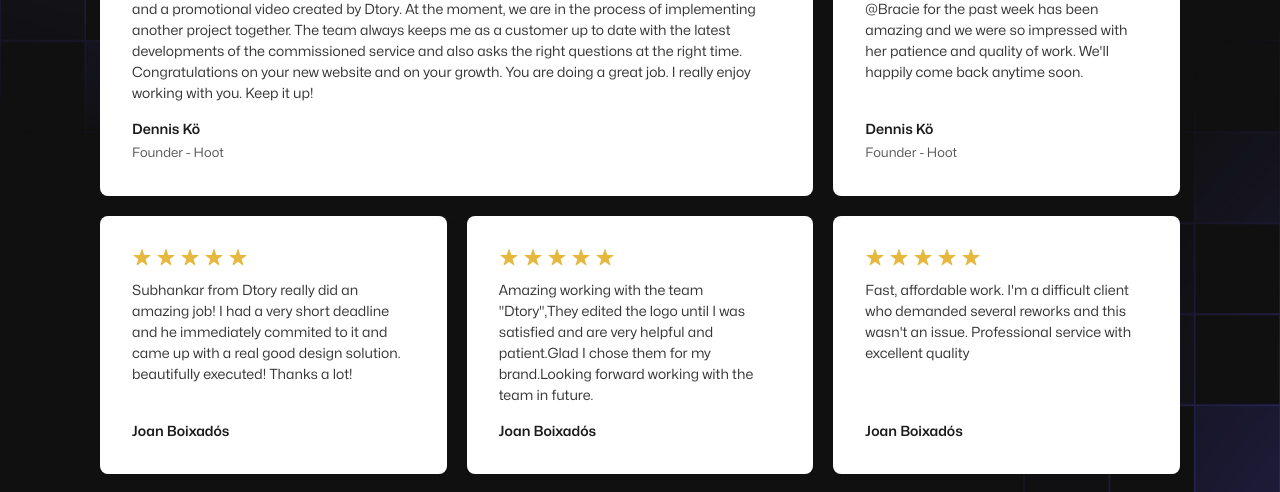
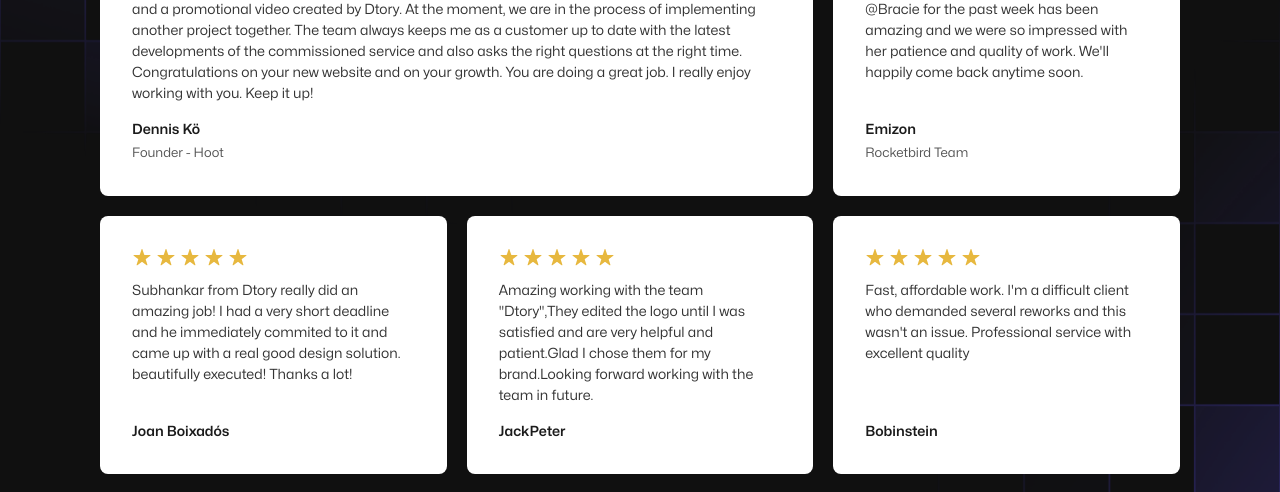
Before and after one commit to devdtory/portfolio, a Next.js app: page / in a window 1280 px wide. Shown: the part 4780-5272 px from the top of the page. Built offline with nearby package versions, Linux system fonts and the light colour scheme.

Commit message:
name change

```diff
--- a/components/Fragments/PeopleSay.js
+++ b/components/Fragments/PeopleSay.js
@@ -186,9 +186,9 @@ function PeopleSay() {
               quality of work. We&apos;ll happily come back anytime soon.
             </p>
             <h2 className="text-[#1B1B1B] mt-auto font-semibold text-sm">
-              Dennis Kö
+              Emizon
             </h2>
-            <p className="text-[#555555] text-[13px] mt-1">Founder - Hoot</p>
+            <p className="text-[#555555] text-[13px] mt-1">Rocketbird Team</p>
           </div>
           <div className="bg-white rounded-lg p-8 flex flex-col">
             <div className="flex items-center space-x-1">
@@ -352,7 +352,7 @@ function PeopleSay() {
               future.
             </p>
             <h2 className="text-[#1B1B1B] mt-auto font-semibold text-sm">
-              Joan Boixadós
+              JackPeter
             </h2>
           </div>{" "}
           <div className="bg-white rounded-lg p-8 flex flex-col">
@@ -434,7 +434,7 @@ function PeopleSay() {
               service with excellent quality
             </p>
             <h2 className="text-[#1B1B1B] mt-auto font-semibold text-sm">
-              Joan Boixadós
+              Bobinstein
             </h2>
           </div>
         </div>
```
